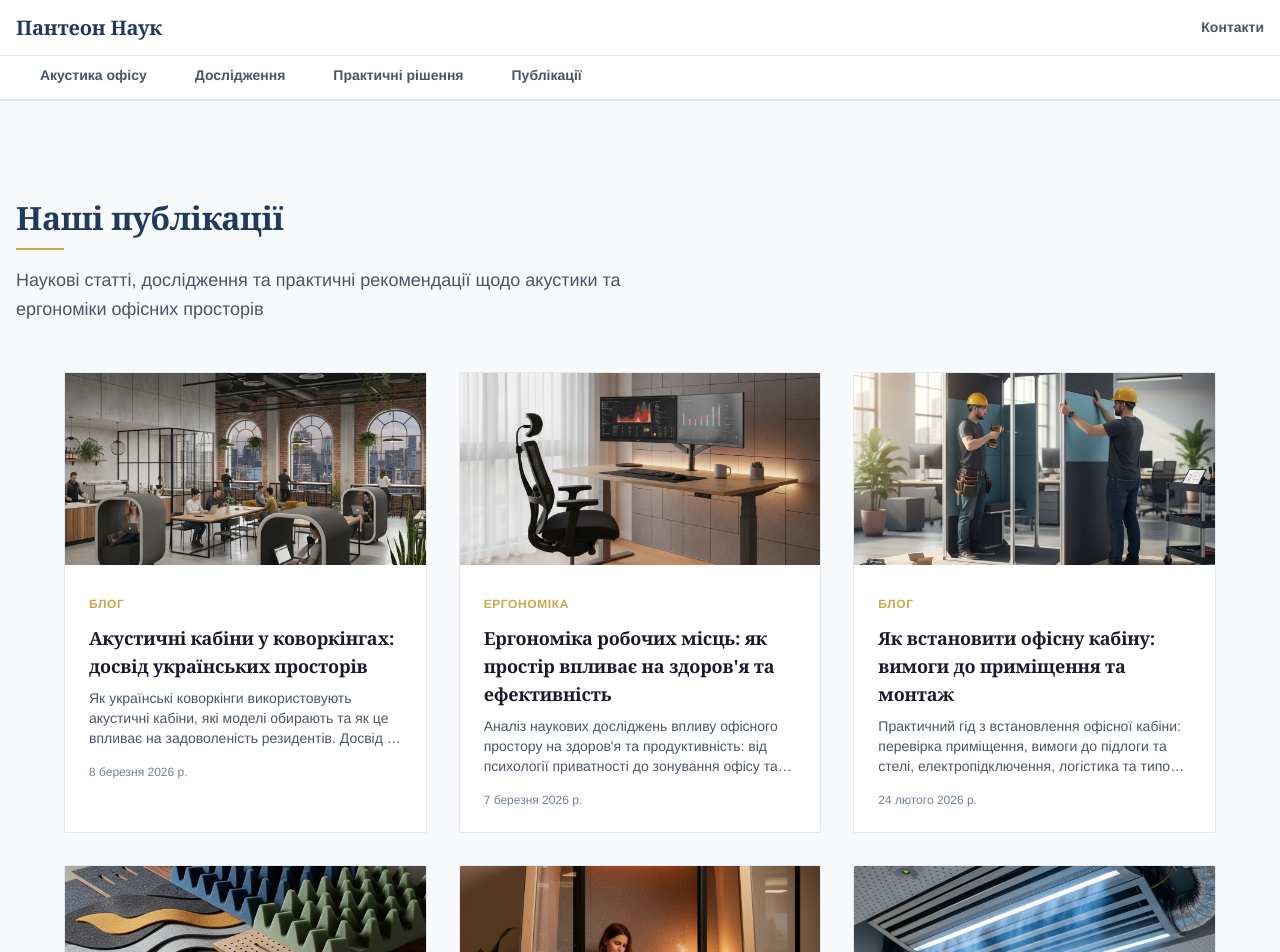
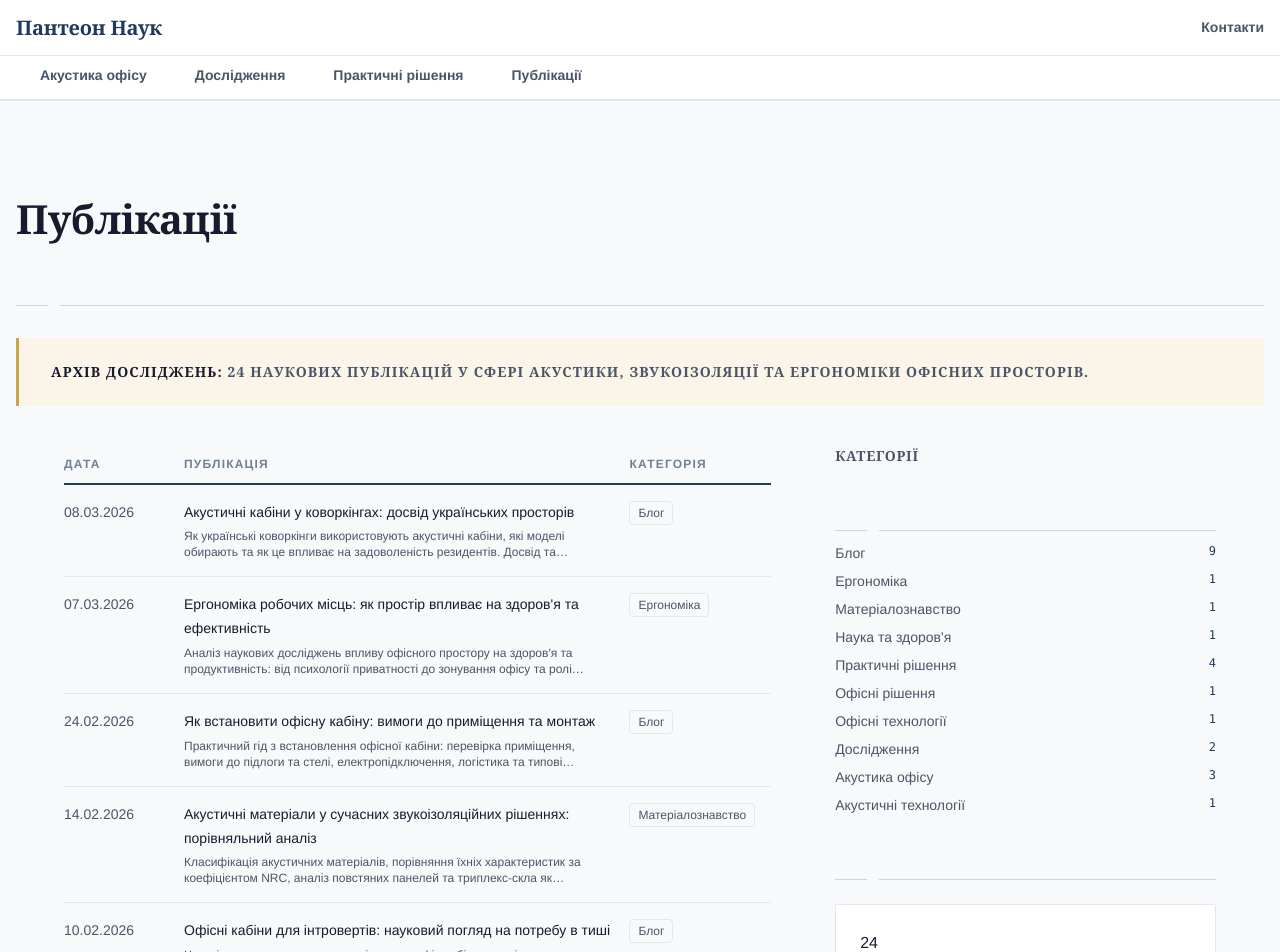
Before and after one commit to sserbin1/panteon-nauk, a Next.js app: page /blog in a window 1280 px wide. Shown: the top 952 px of the page. Built offline with nearby package versions, Linux system fonts and the light colour scheme.

Commit message:
Blog redesign: update src/app/blog/page.tsx

```diff
--- a/src/app/blog/page.tsx
+++ b/src/app/blog/page.tsx
@@ -1,6 +1,6 @@
 import { getAllPosts } from "@/lib/blog"
 import { generatePageMetadata } from "@/lib/seo"
-import PostCard from "@/components/blog/PostCard"
+import Link from "next/link"
 
 export const metadata = generatePageMetadata({
   title: "Публікації",
@@ -11,13 +11,87 @@ export const metadata = generatePageMetadata({
 
 export default function BlogListPage() {
   const posts = getAllPosts()
+  const categories = [...new Set(posts.map((p) => p.category).filter(Boolean))]
+
   return (
     <div className="pt-24 pb-20 bg-[var(--background)]">
       <div className="w-full max-w-7xl mx-auto px-4">
-        <h1 className="section-title mb-4">{"Наші "}<span className="gradient-text">{"публікації"}</span></h1>
-        <p className="section-subtitle">{"Наукові статті, дослідження та практичні рекомендації щодо акустики та ергономіки офісних просторів"}</p>
-        <div className="grid gap-8 md:grid-cols-2 lg:grid-cols-3 max-w-6xl mx-auto">
-          {posts.map((post) => (<PostCard key={post.slug} post={post} />))}
+        {/* Journal-style header */}
+        <div className="text-left mb-2">
+          <h1 className="text-4xl font-bold text-[var(--text)]" style={{ fontFamily: "var(--font-heading)" }}>Публікації</h1>
+        </div>
+        <div className="section-rule mb-6" />
+        <div className="key-finding-box mb-10">
+          <p className="text-sm text-[var(--text-muted)] m-0">
+            <strong className="text-[var(--text)]">Архів досліджень:</strong> {posts.length} наукових публікацій у сфері акустики, звукоізоляції та ергономіки офісних просторів.
+          </p>
+        </div>
+
+        {/* Academic 2-column layout */}
+        <div className="academic-layout">
+          {/* Main column — publication table */}
+          <div className="academic-layout__main">
+            <table className="pub-table">
+              <thead>
+                <tr>
+                  <th style={{ width: "120px" }}>Дата</th>
+                  <th>Публікація</th>
+                  <th style={{ width: "140px" }}>Категорія</th>
+                </tr>
+              </thead>
+              <tbody>
+                {posts.map((post, i) => (
+                  <tr key={post.slug}>
+                    <td className="text-sm text-[var(--text-muted)] whitespace-nowrap">
+                      {new Date(post.publishedAt).toLocaleDateString("uk-UA", { year: "numeric", month: "2-digit", day: "2-digit" })}
+                    </td>
+                    <td>
+                      <Link href={`/blog/${post.slug}/`} className="text-[var(--text)] hover:text-[var(--primary)] no-underline font-medium transition-colors">
+                        {post.title}
+                      </Link>
+                      {post.excerpt && (
+                        <p className="text-xs text-[var(--text-muted)] mt-1 mb-0 line-clamp-2">{post.excerpt}</p>
+                      )}
+                    </td>
+                    <td>
+                      {post.category && (
+                        <span className="text-xs px-2 py-1 rounded bg-[var(--bg-alt)] text-[var(--text-muted)] border border-[var(--border)]">
+                          {post.category}
+                        </span>
+                      )}
+                    </td>
+                  </tr>
+                ))}
+              </tbody>
+            </table>
+          </div>
+
+          {/* Sidebar — categories & info */}
+          <aside className="academic-layout__sidebar">
+            <div className="mb-6">
+              <h3 className="text-sm font-bold uppercase tracking-wider text-[var(--text-muted)] mb-3" style={{ fontFamily: "var(--font-heading)" }}>Категорії</h3>
+              <div className="section-rule mb-3" />
+              <ul className="list-none p-0 m-0 space-y-2">
+                {categories.map((cat) => (
+                  <li key={cat} className="text-sm text-[var(--text-muted)] flex justify-between">
+                    <span>{cat}</span>
+                    <span className="text-[var(--primary)] font-mono text-xs">{posts.filter((p) => p.category === cat).length}</span>
+                  </li>
+                ))}
+              </ul>
+            </div>
+
+            <div className="section-rule mb-6" />
+
+            <div className="data-box data-box--green">
+              <div className="data-box__value">{posts.length}</div>
+              <div className="data-box__label">публікацій</div>
+            </div>
+
+            <div className="pull-quote mt-6">
+              <p>«Акустичний комфорт — це не розкіш, а необхідність для продуктивної роботи»</p>
+            </div>
+          </aside>
         </div>
       </div>
     </div>
```
